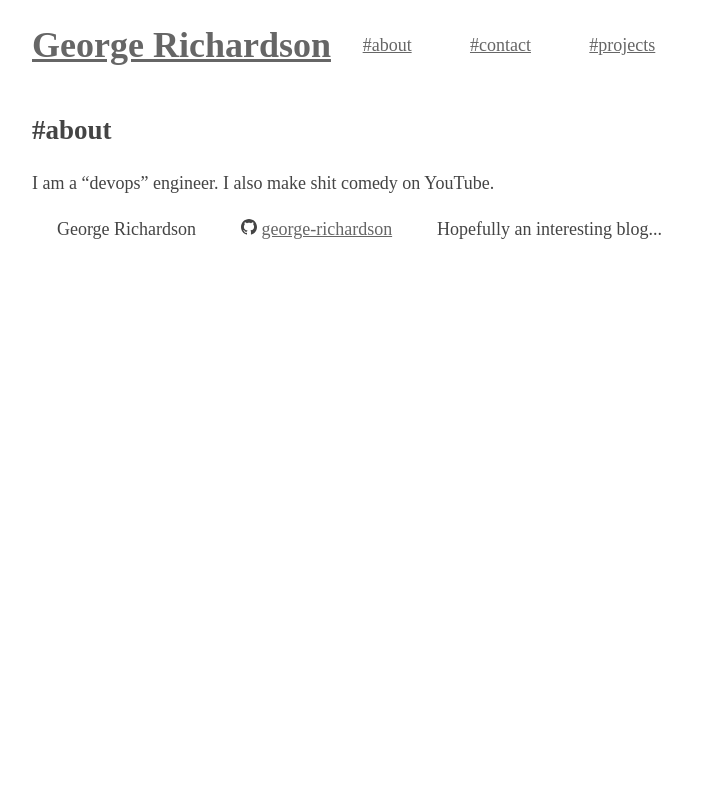
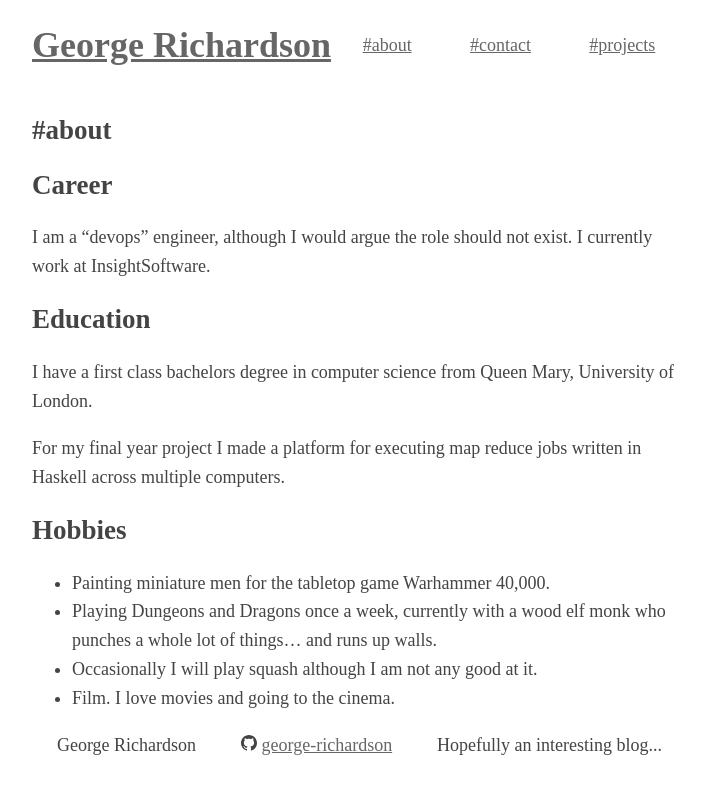
Before and after one commit to george-richardson/gjhr.me, a Jekyll site: the page built from about.md, in a window 1280 px wide. Shown: the top 794 px of the page, without its empty margins (283-988 px from the left). Built offline with Jekyll 4.4.1, drawn with Linux system fonts in a browser that asks for light colours.

Commit message:
Updated projects with podcast/youtube. Also added some stuff to about.

```diff
--- a/about.md
+++ b/about.md
@@ -3,4 +3,19 @@ layout: page
 title: "#about"
 ---
 
-I am a "devops" engineer. I also make shit comedy on YouTube.
+# Career
+
+I am a "devops" engineer, although I would argue the role should not exist. I currently work at InsightSoftware.
+
+# Education
+
+I have a first class bachelors degree in computer science from Queen Mary, University of London.
+
+For my final year project I made a platform for executing map reduce jobs written in Haskell across multiple computers.
+
+# Hobbies
+
+* Painting miniature men for the tabletop game Warhammer 40,000.
+* Playing Dungeons and Dragons once a week, currently with a wood elf monk who punches a whole lot of things... and runs up walls.
+* Occasionally I will play squash although I am not any good at it.
+* Film. I love movies and going to the cinema.
```
Also changed, not shown: projects.md (+12 -1 lines).
